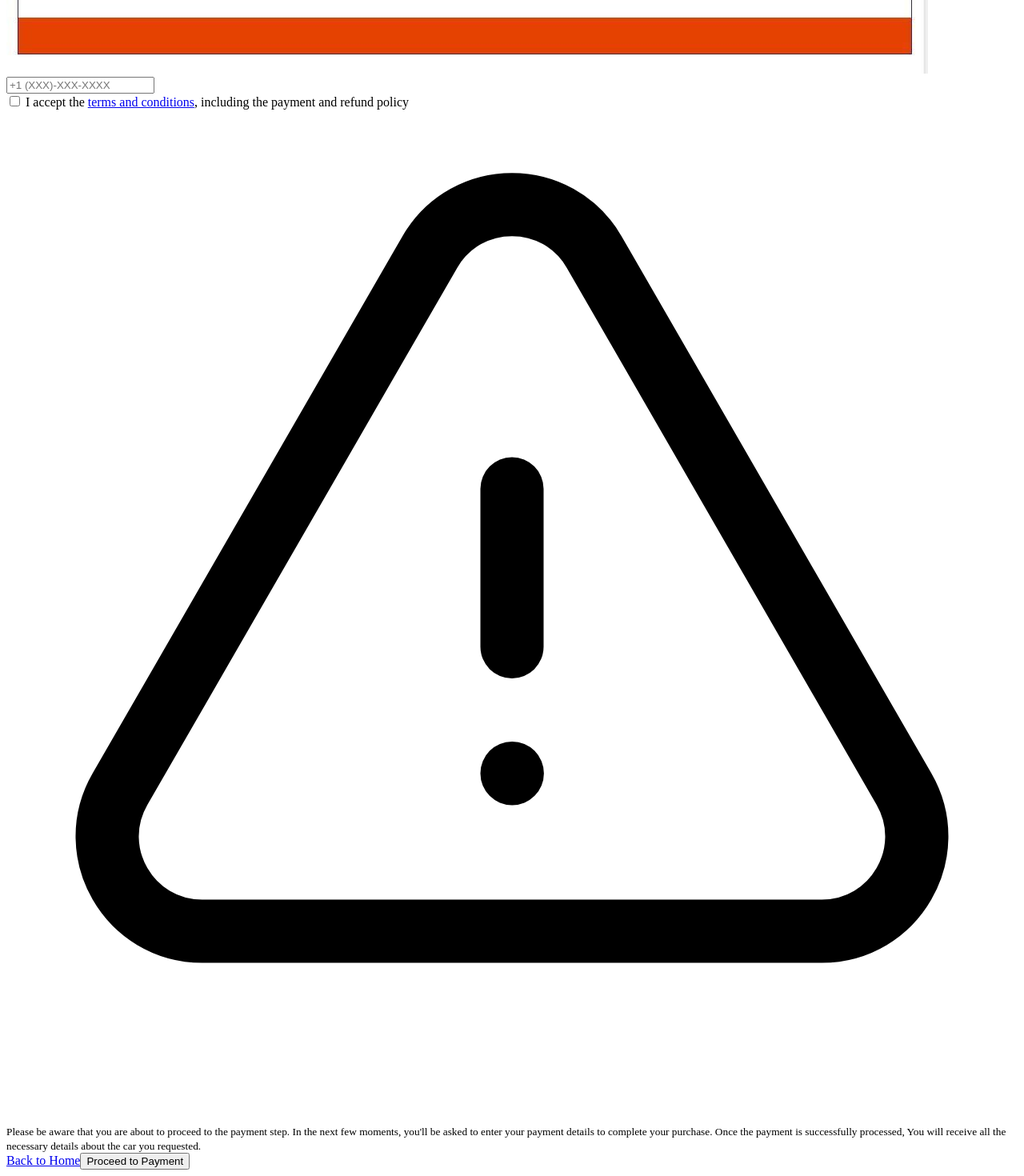
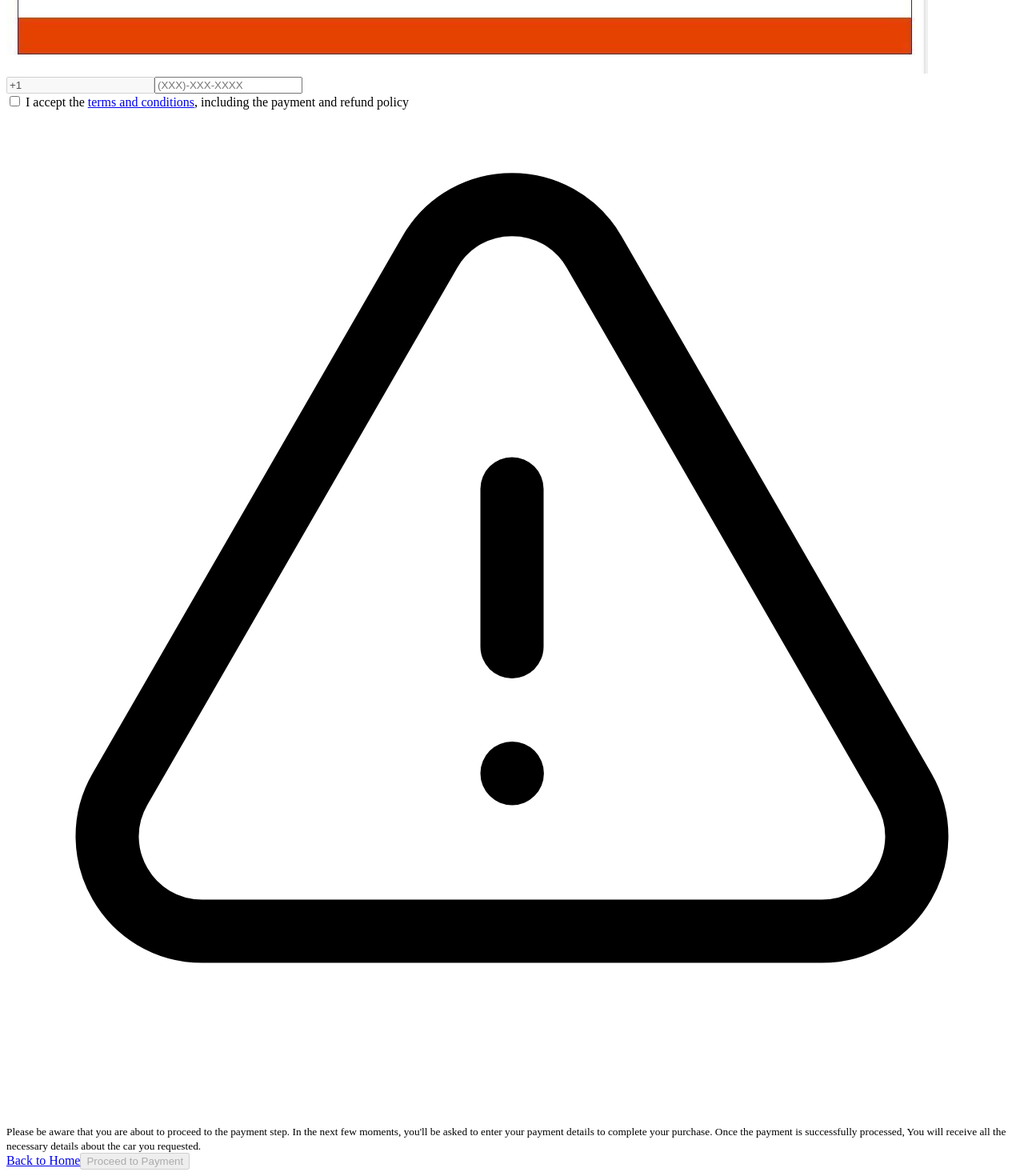
Before and after one commit to Bilal996999/auto-audit, a Next.js app: page /FormDataPage in a window 1280 px wide. Shown: the part 708-2178 px from the top of the page at 80% size. Built offline with nearby package versions, Linux system fonts and the light colour scheme.

Commit message:
Live Paypal with nmber

```diff
--- a/pages/FormDataPage.jsx
+++ b/pages/FormDataPage.jsx
@@ -17,6 +17,7 @@ const FormDataPage = ({ vinNum }) => {
         vinNumber: vinNum,
         status:'Payment Pending',
     })
+    const [error, setError] = useState('');
 
     //OLD FORM DATA POSING FUNCTION
     const addFormData = async() =>{
@@ -70,15 +71,26 @@ const FormDataPage = ({ vinNum }) => {
 
     const handlePhoneNumber = (e) => {
         const value = e.target.value;
-        const isValid = /^[0-9]*$/.test(value);
+        const isValid = /^[0-9]*$/;
+        const usPhoneRegex = /^(?:\([1-9]\d{2}\)\s?|[1-9]\d{2}[-. ]?)[1-9]\d{2}[-. ]?\d{4}$/;
 
         // If the value is valid (only numbers), update the state
-        if (isValid) {
-            return
-        }
-        else {
-            setFormData({phone:''})
-        }
+        // if (usPhoneRegex.test(value)) {
+        //     return
+        // }
+        // else {
+        //     setFormData({phone:''})
+        // }
+        // Validate the phone number
+    if (!isValid.test(value)) {
+        setFormData({phone:''})
+    }
+    else if(!usPhoneRegex.test(value)){
+          setError('Please enter a valid USA phone number (e.g., 4699430106).');
+      }
+       else {
+        setError('');
+      }
     }
 
     const handleSubmit = (e) => {
@@ -137,7 +149,9 @@ const FormDataPage = ({ vinNum }) => {
                                 <input type="email" onChange={handleChange} className="h-14 rounded-2xl border border-[#99999981] indent-4 outline-none text-[16px] text-[#000]" required placeholder="Enter Email Address" name='email' />
                                 <div className='flex items-center gap-2'>
                                     <Image className='w-[40px] h-12 rounded-2xl object-cover' src={usaFlag}/>
-                                    <input type="tel" onKeyUp={handlePhoneNumber} maxLength={'11'} onChange={handleChange} value={formData.phone} className="h-14 w-full rounded-2xl border border-[#99999981] indent-4 outline-none text-[16px] text-[#000]" required placeholder="+1 (XXX)-XXX-XXXX" name='phone' /></div>
+                                    <input value={'+1'} disabled className="h-14 w-12 rounded-2xl border border-[#99999981] indent-3 outline-none text-[16px] text-[#000]" />
+                                    <input type="text" onKeyUp={handlePhoneNumber} onChange={handleChange} value={formData.phone} className="h-14 w-full rounded-2xl border border-[#99999981] indent-4 outline-none text-[16px] text-[#000]" required placeholder="(XXX)-XXX-XXXX" name='phone' /></div>
+                                    {error && <p style={{ color: 'red' }}>{error}</p>}
                                 <label><input type='checkbox'/> I accept the <Link className='text-blue-500' href={'/terms-and-condition'}>terms and conditions</Link>, including the payment and refund policy </label>
                                 <small className='flex justify-start items-start gap-3'>
                                     <ExclamationTriangleIcon className='size-10' />
@@ -147,7 +161,7 @@ const FormDataPage = ({ vinNum }) => {
                                     <Link href={'/'} className='text-center w-full rounded-2xl border border-[#99999981] px-14 py-4 transition
                                     md:text-[20px] sm:text-[18px] text-[16px] bg-white text-[#373535] hover:bg-[#222222] hover:text-[#fff]'>
                                         Back to Home</Link>
-                                    <button className='rounded-2xl px-14 py-4 transition
+                                    <button disabled={!!error || !formData.phone} className='rounded-2xl px-14 py-4 transition
                                     md:text-[20px] sm:text-[18px] text-[16px] bg-themeColor text-[#fff] hover:bg-[#527FF4] w-full'>
                                         Proceed to Payment</button>
                                 </div>
```
